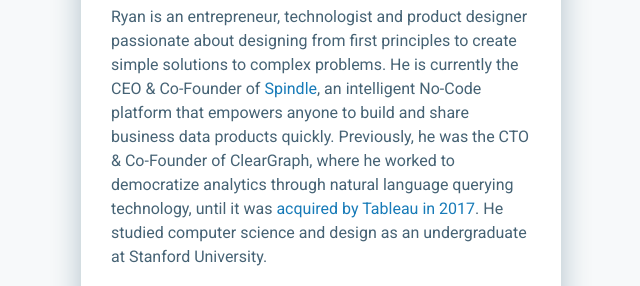
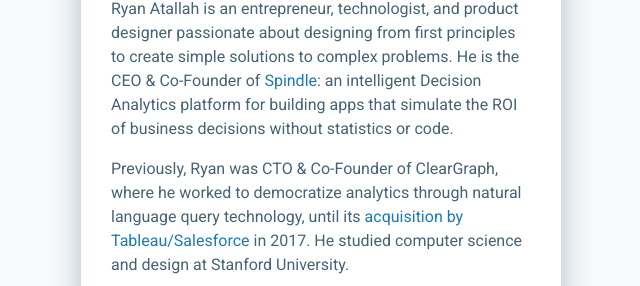
Before and after one commit to ryanatallah/ryanatallah.github.io, a plain HTML site: page index.html in a window 1280 px wide. Shown: the part 343-629 px from the top of the page, without its empty margins (319-959 px from the left). Drawn offline with Linux system fonts and the light colour scheme.

Commit message:
Update index.html

```diff
--- a/index.html
+++ b/index.html
@@ -90,19 +90,18 @@
       <div class="profile-photo"></div>
       <h1>Ryan Atallah</h1>
       <p>
-        Ryan is an entrepreneur, technologist and product designer passionate
-        about designing from first principles to create simple solutions to
-        complex problems. He is currently the CEO & Co-Founder of
-        <a href="https://spindle.app">Spindle</a>, an intelligent No-Code
-        platform that empowers anyone to build and share business data products
-        quickly. Previously, he was the CTO & Co-Founder of ClearGraph, where he
-        worked to democratize analytics through natural language querying
-        technology, until it was
-        <a
-          href="https://www.tableau.com/about/press-releases/2017/tableau-acquires-natural-language-query-startup-cleargraph"
-          >acquired by Tableau in 2017</a
-        >. He studied computer science and design as an undergraduate at
-        Stanford University.
+        Ryan Atallah is an entrepreneur, technologist, and product designer passionate
+        about designing from first principles to create simple solutions to complex
+        problems. He is the CEO & Co-Founder of <a href="https://spindle.app">Spindle</a>:
+        an intelligent Decision Analytics platform for building apps that simulate the ROI
+        of business decisions without statistics or code.
+      </p>
+      <p>
+        Previously, Ryan was CTO & Co-Founder of ClearGraph, where he worked to
+        democratize analytics through natural language query technology, until its <a
+        href="https://www.tableau.com/about/press-releases/2017/tableau-acquires-natural-language-query-startup-cleargraph"
+        >acquisition by Tableau/Salesforce</a> in 2017. He studied computer science and
+        design at Stanford University.
       </p>
       <div class="social">
         <a
```
